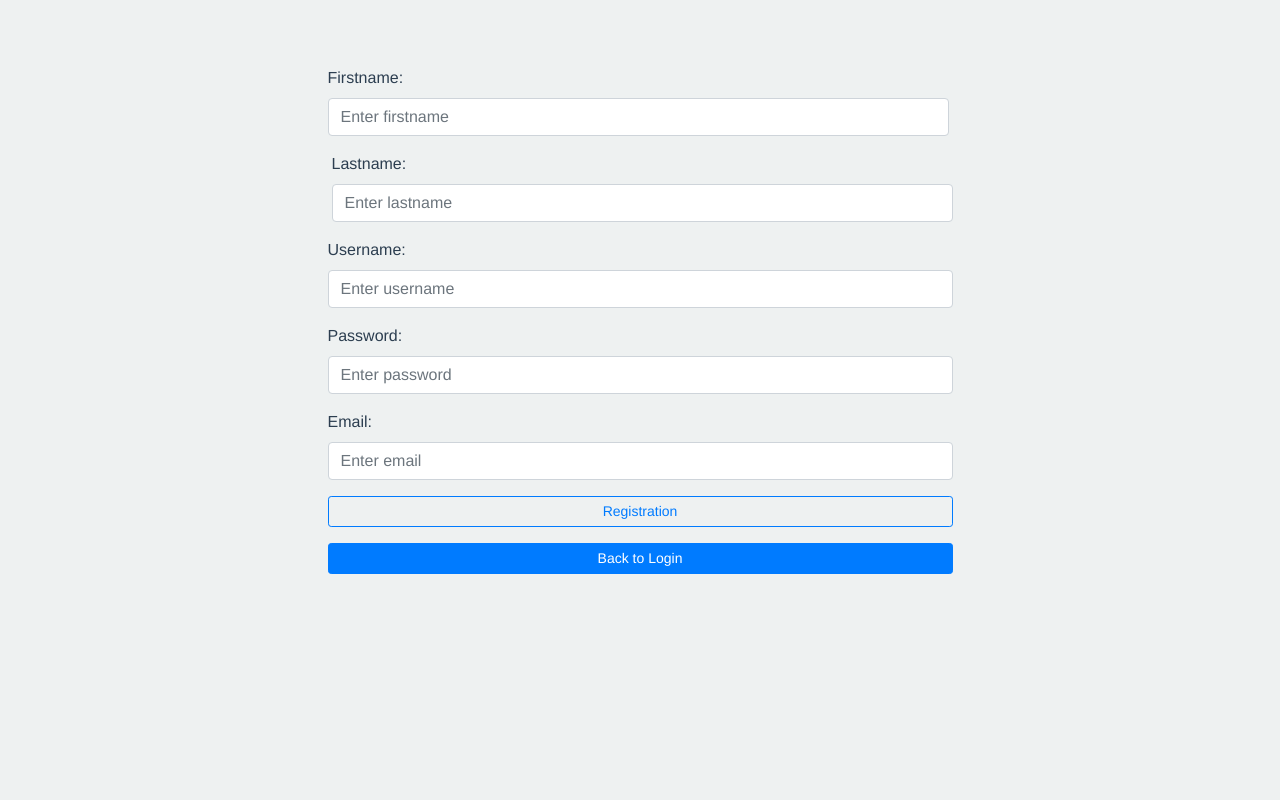
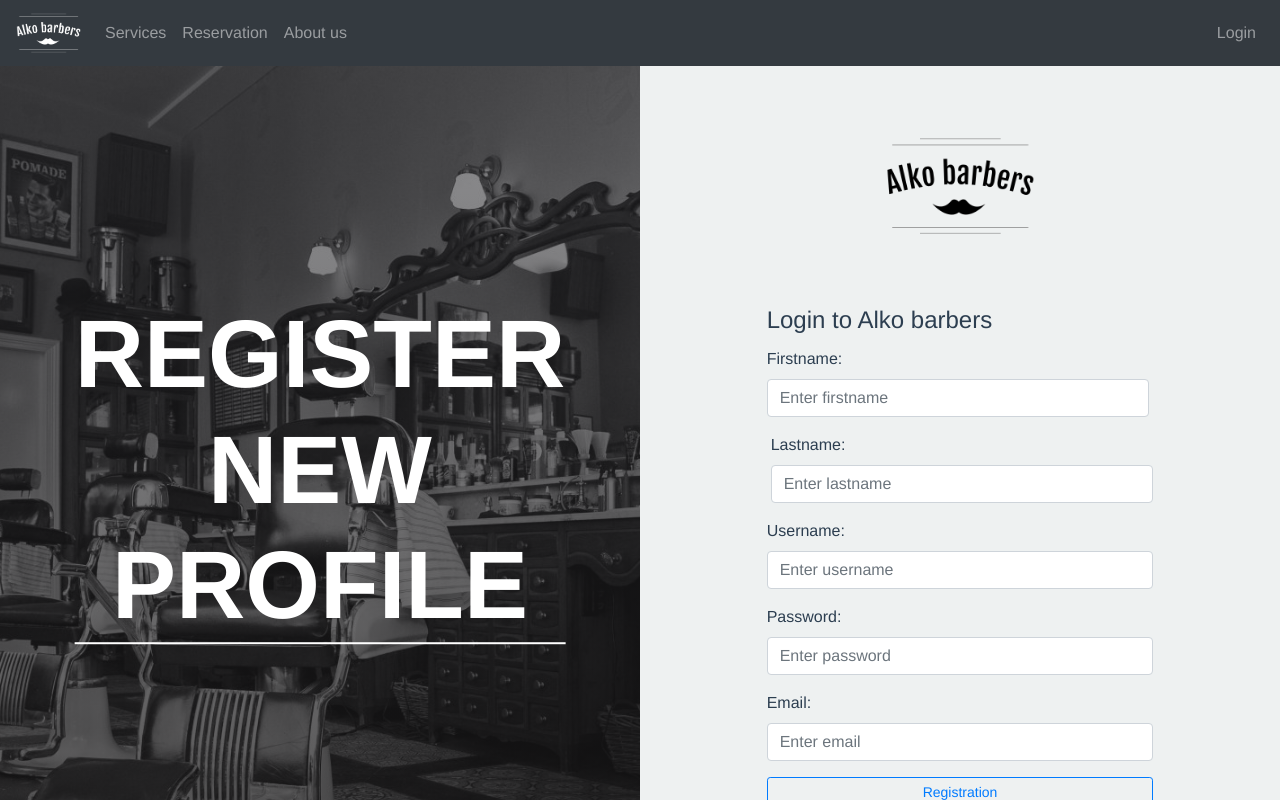
Before and after one commit to andpaj/Barbershop-front-end, a Vue app: page /registration in a window 1280 px wide. Built offline with nearby package versions, Linux system fonts and the light colour scheme; what v-calendar would draw is missing.

Commit message:
change style for reservation and login components

```diff
--- a/src/App.vue
+++ b/src/App.vue
@@ -1,13 +1,13 @@
 <template>
   <div id="app">
     <div id="nav" >
-      <the-navigation v-if="this.$route.path !== '/login' && this.$route.path !== '/registration' "/>
+      <the-navigation/>
     </div>
-    <div class="row justify-content-center main-container">
-      <div class="col-12">
+    <b-row class="row justify-content-center main-container">
+      <b-col cols="12">
         <router-view :key="$route.fullPath"/>
-      </div>
-    </div>
+      </b-col>
+    </b-row>
   </div>
 </template>
 
@@ -81,6 +81,21 @@
   .bg-img-container {
     width: 100%;
     height: 40vh;
+  }
+
+  .bg-login-img-container {
+    width: 100%;
+    height: 100%;
+  }
+
+  .bg-login-img {
+    width: inherit;
+    height: 100%;
+    background-repeat: no-repeat;
+    background-size: cover;
+    background-position: center;
+    background-image: linear-gradient(to bottom, rgba(45, 45, 49, 0.52), rgba(24, 23, 24, 0.73)),
+      url('./assets/background/bg-1.jpg');
   }
 
   .bg-img {
@@ -167,6 +182,20 @@
     margin-top: 10px;
   }
 
+  .login-page-container {
+    height: 100%;
+  }
+
+  .row {
+    margin-left: unset !important;
+    margin-right: unset !important;
+  }
+
+  .col-12, .col-6 {
+    padding-left: unset !important;
+    padding-right: unset !important;
+  }
+
   @media only screen and (max-width: 700px) {
     h1 {
       font-size: 40px !important;
--- a/src/components/About.vue
+++ b/src/components/About.vue
@@ -93,6 +93,11 @@
       padding-bottom: 80px;
     }
 
+  .bg-img {
+    background-image: linear-gradient(to bottom, rgba(45, 45, 49, 0.52), rgba(24, 23, 24, 0.73)),
+      url('../assets/background/bg-1.jpg');
+  }
+
   .about {
     padding-top: 40px;
     text-align: left;
--- a/src/components/Login.vue
+++ b/src/components/Login.vue
@@ -1,6 +1,6 @@
 <template>
-    <b-row class="justify-content-md-center">
-        <b-col cols="6" md="6" class="">
+    <b-row class="justify-content-md-center login-page-container">
+        <b-col cols="6" md="6" class="login-image-col">
             <div class="bg-login-img-container">
             <div class="bg-login-img">
               <div class="bg-header-container">
@@ -9,8 +9,13 @@
             </div>
           </div>
         </b-col>
-        <b-col cols="6" md="6" class="">
-
+        <b-col cols="12" md="6">
+            <b-row class="justify-content-md-center">
+                <b-col cols="12" md="8">
+                    <div class="logo-container">
+                        <img src="../assets/logo/barber-logo.png" alt="">
+                    </div>
+                    <b-card-body title="Login to Alko barbers">
                         <b-form class="form__signin sign-in__transaction"
                                 @submit.prevent="handleLogin">
                             <b-form-group label="Username:"
@@ -50,6 +55,9 @@
                             <h6>Don't have an account?</h6>
                             <b-link size="sm" :to="{ name: 'register' }">Register now!</b-link>
                         </div>
+                    </b-card-body>
+                </b-col>
+            </b-row>
         </b-col>
     </b-row>
  </template>
@@ -106,5 +114,32 @@
         text-align: center;
     }
 
+    .main-container {
+        margin-top: -66px !important;
+    }
+
+    .login-page-container {
+        height: calc(100vh - 66px);
+    }
+
+    .logo-container {
+        margin-top: 150px;
+        margin-bottom: 50px;
+        text-align: center;
+    }
+
+    img {
+        -webkit-filter: grayscale(100%); /* Safari 6.0 - 9.0 */
+        filter: grayscale(100%);
+        width: 150px;
+        height: 100px;
+    }
+
+    @media only screen and (max-width: 700px) {
+
+        .login-image-col {
+            display: none;
+        }
+  }
 
  </style>
--- a/src/components/Register.vue
+++ b/src/components/Register.vue
@@ -1,6 +1,21 @@
 <template>
+    <b-row class="justify-content-md-center login-page-container">
+        <b-col cols="6" md="6" class="login-image-col">
+            <div class="bg-login-img-container">
+            <div class="bg-login-img">
+              <div class="bg-header-container">
+                <h1>Register new profile</h1>
+              </div>
+            </div>
+          </div>
+        </b-col>
+        <b-col cols="12" md="6">
             <b-row class="justify-content-md-center">
-        <b-col cols="12" md="6">
+                <b-col cols="12" md="8">
+                    <div class="logo-container">
+                        <img src="../assets/logo/barber-logo.png" alt="">
+                    </div>
+                    <b-card-body title="Login to Alko barbers">
                         <b-form class="form__registration sign-up__transaction"
                                 @submit="onRegisterSubmit">
                             <b-form-group label="Firstname:"
@@ -71,6 +86,9 @@
                         <div class="link-container">
                             <b-button class="button-signin" variant="primary" :to="{ name: 'login' }" size="sm"> Back to Login</b-button>
                         </div>
+                    </b-card-body>
+                </b-col>
+            </b-row>
         </b-col>
     </b-row>
 </template>
@@ -164,5 +182,32 @@
         text-align: center;
     }
 
+    .main-container {
+        margin-top: -66px !important;
+    }
+
+    .login-page-container {
+       height: calc(100vh - 66px);
+    }
+
+    .logo-container {
+        margin-top: 70px;
+        margin-bottom: 50px;
+        text-align: center;
+    }
+
+    img {
+        -webkit-filter: grayscale(100%); /* Safari 6.0 - 9.0 */
+        filter: grayscale(100%);
+        width: 150px;
+        height: 100px;
+    }
+
+    @media only screen and (max-width: 700px) {
+
+        .login-image-col {
+            display: none;
+        }
+    }
 
 </style>
```
Lines whose indentation alone changed are shown as unchanged.
